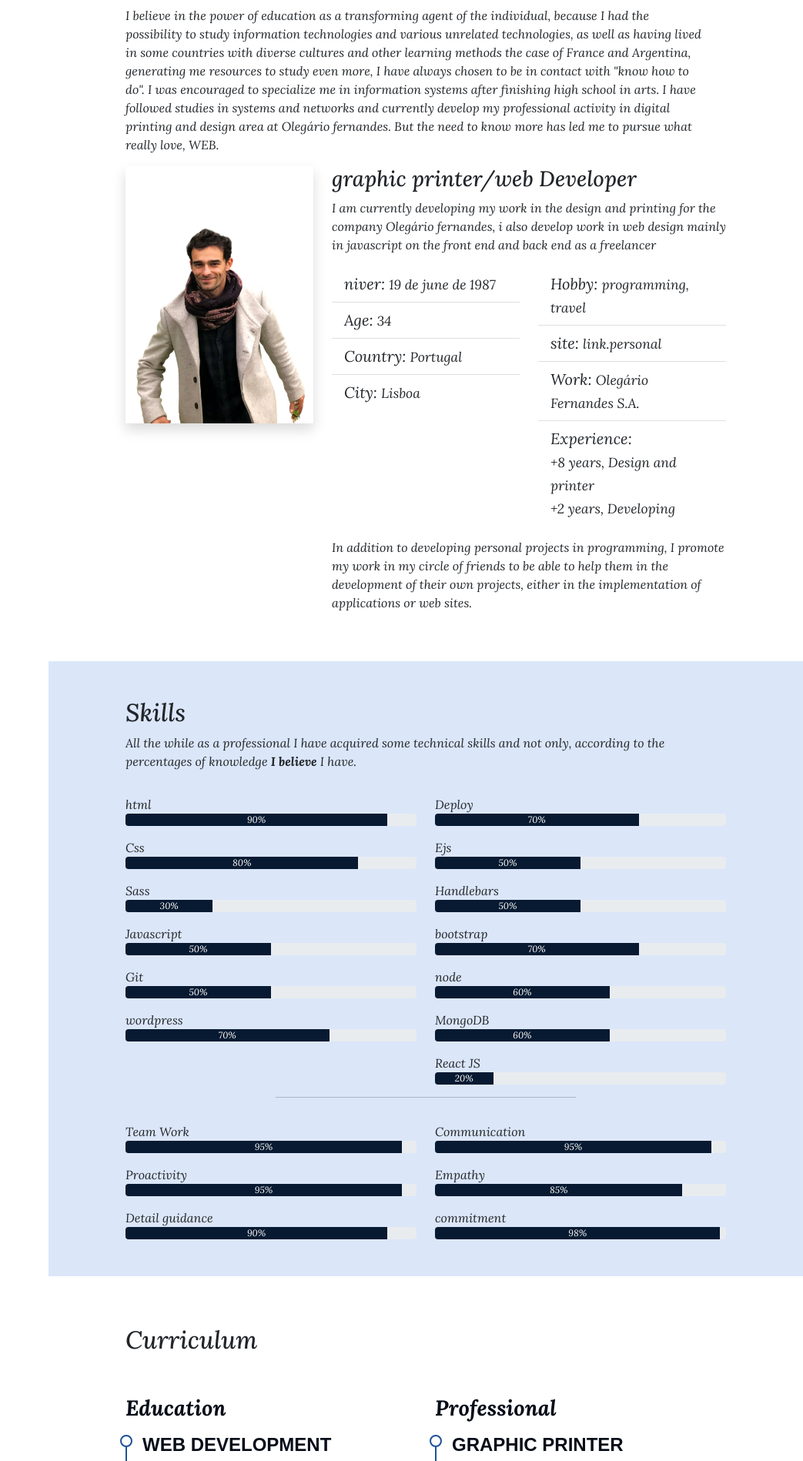
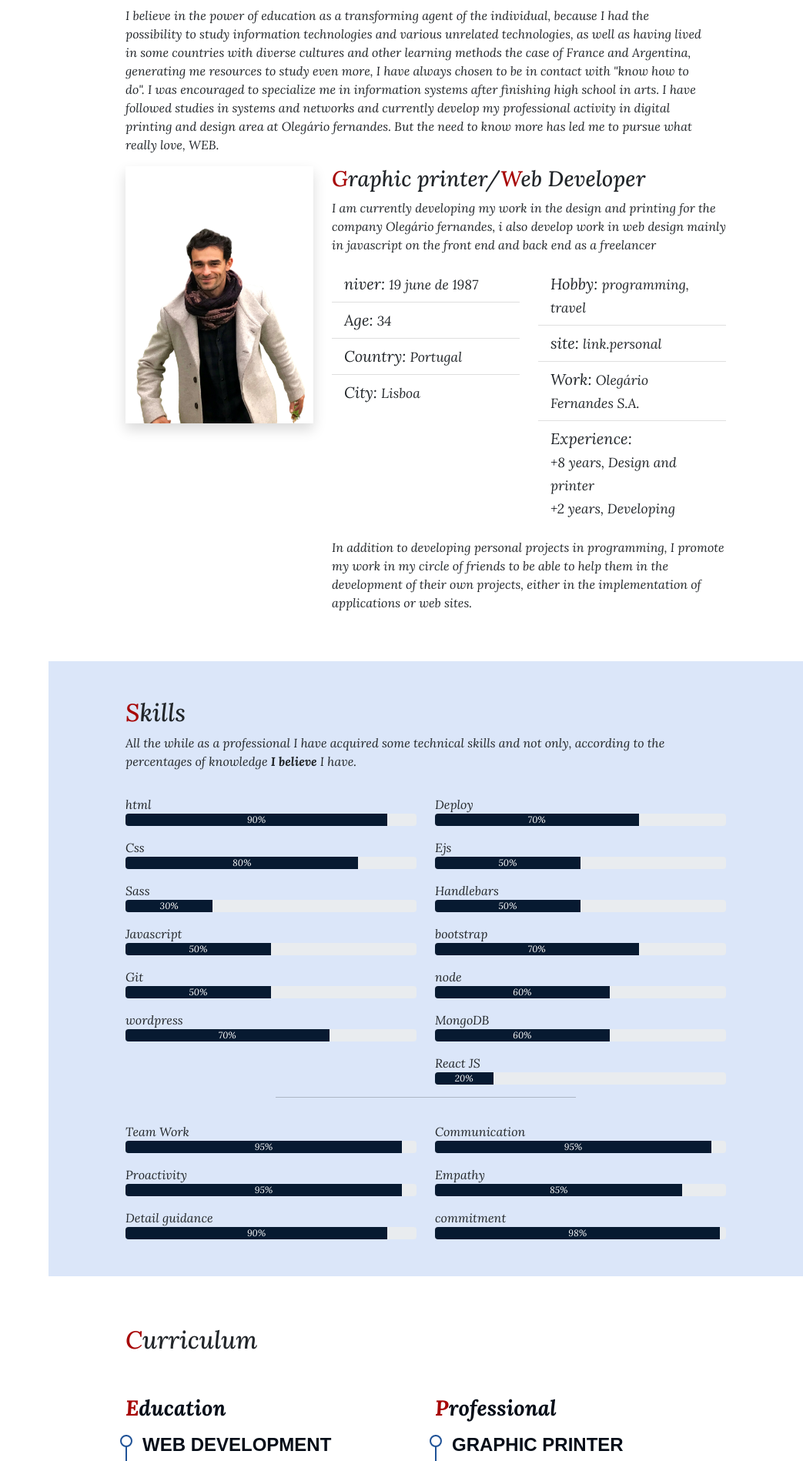
Before and after one commit to ricardoalexandrepereira/Portefolio-resp, a Flask app: page / in a window 1280 px wide. Shown: the part 902-2800 px from the top of the page at 77% size, without its empty margins (237-1280 px from the left). Run offline with Flask 2, Linux system fonts and the light colour scheme; some libraries are stand-ins or nearby versions; some web fonts are replaced.

Commit message:
changed attributes

```diff
--- a/static/style.css
+++ b/static/style.css
@@ -371,3 +371,24 @@ h1.intro{
 
     }
 }
+#A{
+    color:rgb(167, 6, 6);
+}
+#G{
+    color:rgb(167, 6, 6);
+}
+#W{
+    color:rgb(167, 6, 6);
+}
+#S{
+    color:rgb(167, 6, 6);
+}
+#C{
+    color:rgb(167, 6, 6);
+}
+#E{
+    color:rgb(167, 6, 6);
+}
+#P{
+    color:rgb(167, 6, 6);
+}
--- a/templates/index.html
+++ b/templates/index.html
@@ -91,7 +91,7 @@
 
             <div class="row w-100">
                 <div class="col-md-12" data-anime="right">
-                    <h2 class="pt-3">About me</h2>
+                    <h2 class="pt-3"> <span id="A">A</span>bout me</h2>
                     <p>I believe in the power of education as a transforming agent of the individual,
                         because I had the possibility to study information technologies and various unrelated
                         technologies, as well as having lived in some countries with diverse cultures and other
@@ -111,7 +111,7 @@
                     <img class="img-fluid shadow" src="../static/img/me.png" alt="foto ricardo" data-anime="left">
                 </div>
                 <div class="col-md-8" data-anime="right">
-                    <h3>graphic printer/web Developer</h3>
+                    <h3><span id="G">G</span>raphic printer/<span id="W">W</span>eb Developer</h3>
                     <p>I am currently developing my work in the design and
                         printing for the company Olegário fernandes,
                         i also develop work in web design mainly in
@@ -123,7 +123,7 @@
                                 <ul class="list-group list-group-flush fs-5">
                                     <li class="list-group-item">
                                         niver: <small class="fw-lighter">
-                                           19 de june de 1987</small>
+                                           19 june de 1987</small>
                                     </li>
                                     <li class="list-group-item">
                                         Age: <small class="fw-lighter">
@@ -183,7 +183,7 @@
 
         <section class="mt-5 section-bg" id="habilidades">
             <div class="container pb-5">
-                <h2 class="pt-5">Skills</h2>
+                <h2 class="pt-5"><span id="S">S</span>kills</h2>
                 <p> All the while as a professional I have acquired some technical skills and not only, according to the percentages of knowledge <b>I believe</b> I have.
                 </p>
                 <div class="row">
@@ -307,10 +307,10 @@
         <section class="mt-5 cv" id="Curriculum">
 
             <div class="container pb-2">
-                <h2 class="pt-3 pb-4">Curriculum</h2>
+                <h2 class="pt-3 pb-4"><span id="C">C</span>urriculum</h2>
                 <div class="row">
                     <div class="col-md-6">
-                        <h3 class="cv-title">Education</h3>
+                        <h3 class="cv-title"><span id="E">E</span>ducation</h3>
 
 
                         <div class="cv-item"data-anime="up">
@@ -343,7 +343,7 @@
 
                     </div>
                     <div class="col-md-6">
-                        <h3 class="cv-title">Professional</h3>
+                        <h3 class="cv-title"><span id="P">P</span>rofessional</h3>
 
                         <div class="cv-item"data-anime="up">
                             <h4>graphic printer</h4>
@@ -380,7 +380,7 @@
         <section id="portefolio" class="section-bg mt5">
             <div class="container pb-5 pt-5" data-anime="left">
 
-                <h2 class="pb-4s">Portefolio</h2>
+                <h2 class="pb-4s"><span id="P">P</span>ortefolio</h2>
 
                 <div id="carouselportefolio" class="carousel carousel-dark slide" data-bs-ride="carousel">
                     <div class="carousel-indicators">
@@ -552,7 +552,7 @@
         <section class="pt-5 pb-5" id="contato">
 
             <div class="container mb-5">
-                <h2 class="pt-3 pb-3">Contact</h2>
+                <h2 class="pt-3 pb-3"><span id="C">C</span>ontact</h2>
                 <div class="row">
 
                 <div class="col-md-5" data-anime="up">
```
